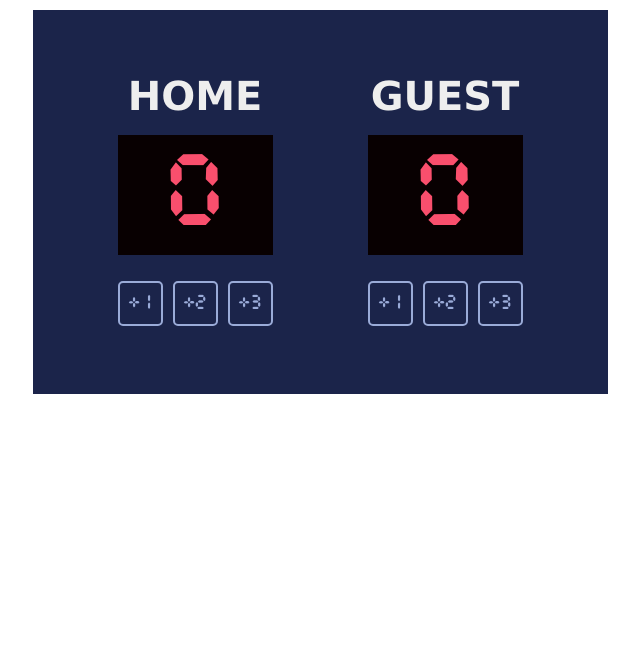
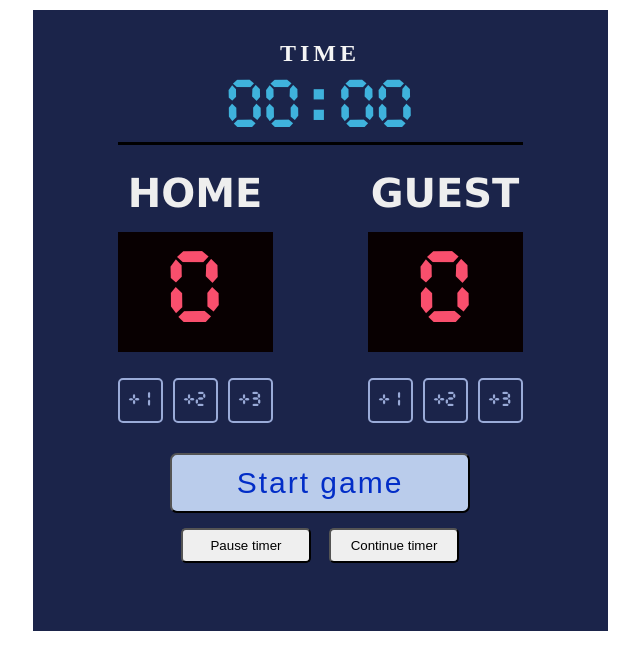
Before and after one commit to serhii-naumenko/basketball-scoreboard, a website built with webpack: page index.html in a window 1280 px wide. Shown: the whole page, without its empty margins (320-960 px from the left). Built offline with nearby package versions, Linux system fonts and the light colour scheme.

Commit message:
added timer and logic of starting the timer

```diff
--- a/index.html
+++ b/index.html
@@ -8,9 +8,12 @@
     <title>Basketball scorecard</title>
   </head>
   <body>
-    <div class="container">
+    <div class="main-container">
+      <h2 class="time-title">TIME</h2>
+      <p id="time">00:00</p>
+      <div class="score-container">
         <div>
-          <h3>HOME</h3>
+          <h1>HOME</h1>
           <div class="scoreboard">
             <p class="score" id="scoreHome">0</p>
           </div>
@@ -39,7 +42,7 @@
           </div>
         </div>
         <div>
-          <h3>GUEST</h3>
+            <h1>GUEST</h1>
             <div class="scoreboard">
               <p class="score" id="scoreGuest">0</p>
             </div>
@@ -68,6 +71,28 @@
             </div>
         </div>
       </div>
+      <button
+        type="button"
+        id="btn-start"
+        onclick="gameStart()"
+      >
+        Start game
+      </button>
+      <div class="timer-corrector-group">
+        <button
+          type="button"
+          class="timer-corrector pause"
+        >
+          Pause timer
+        </button>
+        <button
+          type="button"
+          class="timer-corrector continue"
+        >
+          Continue timer
+        </button>
+      </div>
+    </div>
     <script src="main.js"></script>
   </body>
 </html>
--- a/main.js
+++ b/main.js
@@ -1,8 +1,12 @@
 const homeEl = document.getElementById('scoreHome');
 const guestEl = document.getElementById('scoreGuest');
+const timeEl = document.getElementById("time");
+const buttonStartEl = document.getElementById('btn-start')
 
 let scoreHome = 0;
 let scoreGuest = 0;
+let time = 0;
+let isTimer = false;
 
 function increment(side, amount) {
   if (side === 'home') {
@@ -13,3 +17,27 @@ function increment(side, amount) {
     guestEl.textContent = scoreGuest;
   }
 }
+
+function gameStart() {
+  buttonStartEl.textContent = 'The game is going';
+  buttonStartEl.disabled = true;
+  time = 0;
+  timeEl.textContent = '00:00';
+  const period = setInterval(() => {
+    time += 1;
+    timeEl.textContent = convertTime(time);
+  }, 1000);
+  if (isTimer) {
+    clearInterval(period);
+    period();
+  }
+  isTimer = true;
+}
+
+function convertTime(currentTime) {
+  let minutes = Math.floor(currentTime / 60);
+  if (minutes < 10) minutes = '0' + minutes;
+  let seconds = currentTime - minutes * 60;
+  if (seconds < 10) seconds = '0' + seconds;
+  return minutes + ':' + seconds;
+}
--- a/style.css
+++ b/style.css
@@ -7,7 +7,7 @@
   src: url('fonts/CursedTimerUlil-Aznm.ttf');
 }
 
-body, h3, p, button {
+body, h1, h2, p, button {
   margin: 0;
   padding: 0;
 }
@@ -16,17 +16,36 @@ body {
   margin-top: 10px;
 }
 
-.container {
+.main-container {
   display: flex;
-  justify-content: space-between;
+  flex-direction: column;
   width: 575px;
-  padding: 68px 85px;
+  padding: 30px 85px 68px;
   background: #1B244A;
   margin: 0 auto;
   text-align: center;
 }
 
-h3 {
+h2 {
+  color: whitesmoke;
+  letter-spacing: 4px;
+  margin-bottom: 10px;
+}
+#time {
+  color: #3fb2dc;
+  font-family: Cursed Timer ULiL;
+  font-size: 60px;
+  font-weight: 400;
+  margin-bottom: 30px;
+  border-bottom: 3px solid black;
+}
+
+.score-container {
+  display: flex;
+  justify-content: space-between;
+}
+
+h1 {
   color: #EEE;
   font-family: 'Verdana', sans-serif;
   font-size: 40px;
@@ -47,7 +66,6 @@ h3 {
   color: #F94F6D;
   font-family: Cursed Timer ULiL;
   font-size: 90px;
-  font-style: normal;
   font-weight: 400;
   line-height: 127px;
 }
@@ -55,6 +73,7 @@ h3 {
 .buttons-group {
   display: flex;
   justify-content: space-between;
+  margin-bottom: 30px;
 }
 
 .btn {
@@ -81,3 +100,36 @@ h3 {
   border: 2px solid rgb(213, 16, 16);
   color: rgb(213, 16, 16);
 }
+
+#btn-start {
+  display: block;
+  margin: 0 auto;
+  cursor: pointer;
+  border-radius: 7px;
+  width: 300px;
+  height: 60px;
+  background-color: #bacceb;
+  color: #022dc7;
+  font-size: 30px;
+  letter-spacing: 2px;
+  margin-bottom: 15px;
+}
+
+#btn-start:hover {
+  background-color: #022dc7;
+  color: #F94F6D;
+}
+
+#btn-start:disabled {
+  background-color: gray;
+  cursor: auto;
+  color: #022dc7;
+}
+
+.timer-corrector {
+  width: 130px;
+  height: 35px;
+  margin: 0 7px;
+  border-radius: 5px;
+  cursor: pointer;
+}
```
Lines whose indentation alone changed are shown as unchanged.
